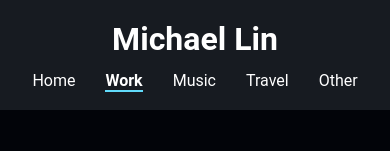
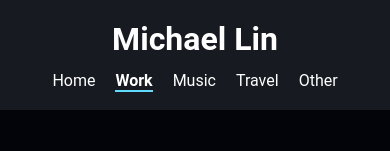
Before and after one commit to michaellin986/personal, a React (Create React App) app: page /personal/work in a window 390 px wide. Shown: the top 151 px of the page. Built offline with nearby package versions, Linux system fonts and the light colour scheme.

Commit message:
Fix margin

```diff
--- a/src/view/components/HeaderFooterWrapper/HeaderFooterWrapper.scss
+++ b/src/view/components/HeaderFooterWrapper/HeaderFooterWrapper.scss
@@ -77,4 +77,9 @@
     font-size: 32px;
     font-weight: bold;
   }
+
+  .HeaderFooterWrapper__header--button {
+    color: $color-primary;
+    margin: 10px;
+  }
 }
```
Also changed, not shown: package.json (+6 -6 lines), 1 other file (tests, documents, lock files or other folders).
